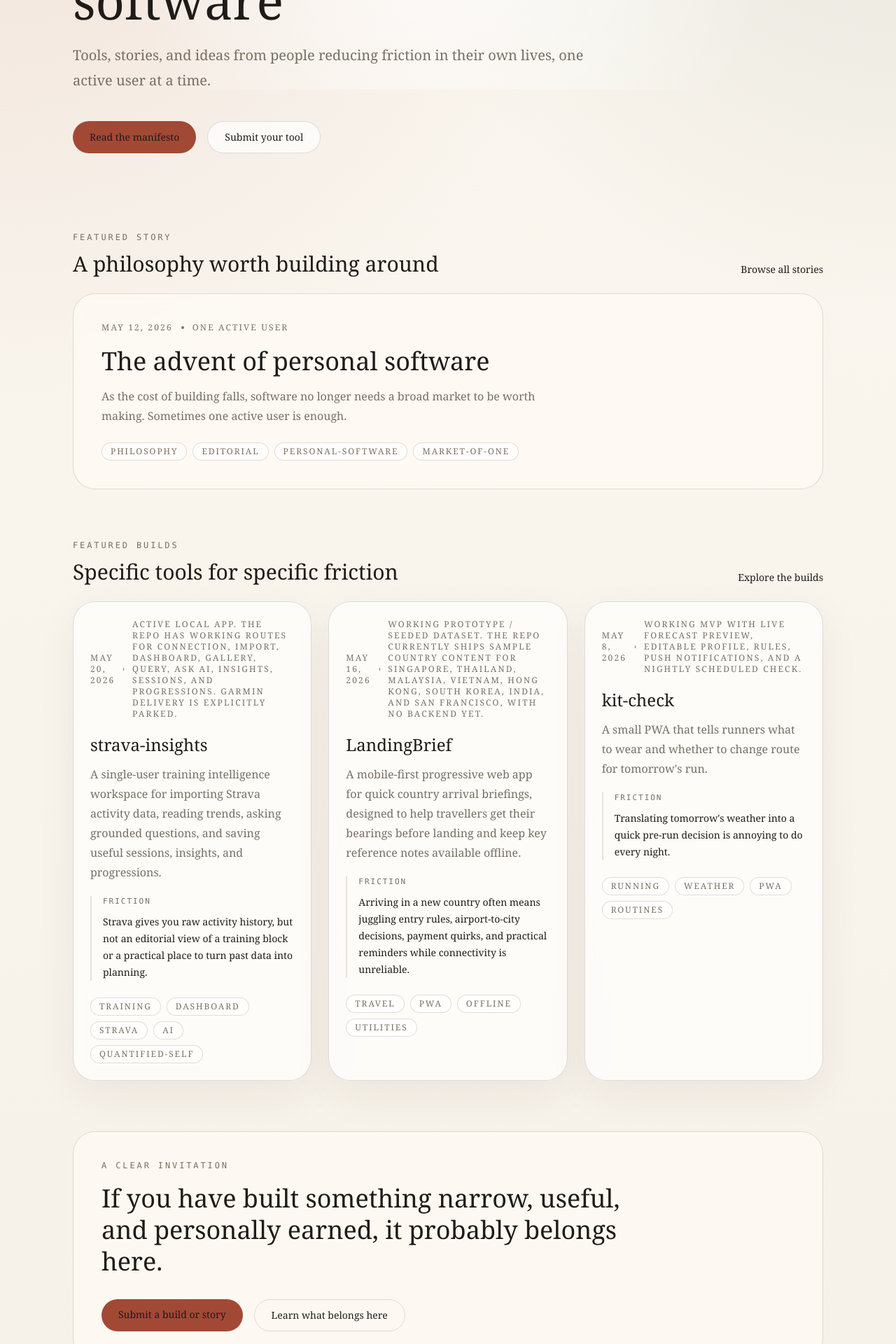
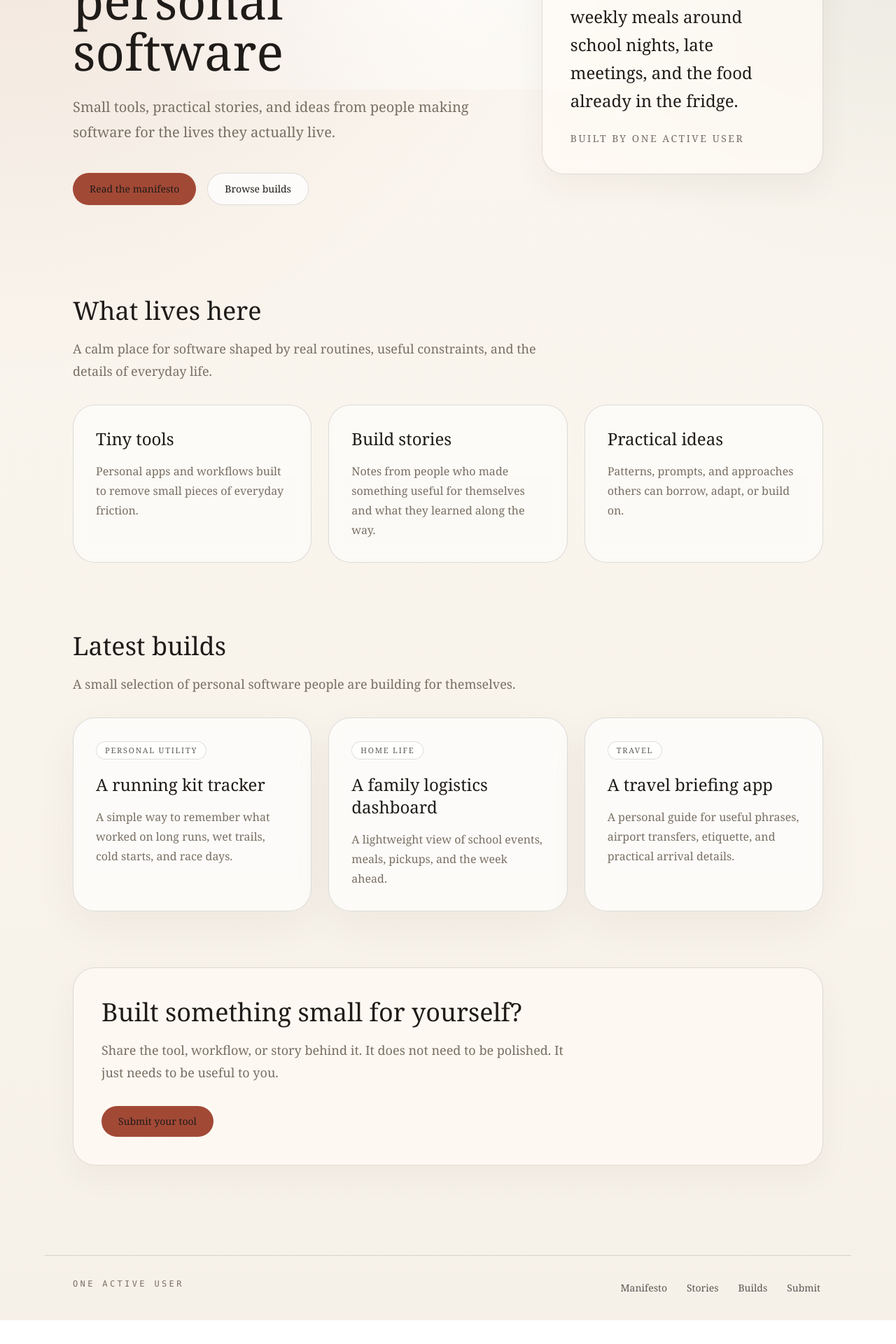
Before and after one commit to oli-deacon/one-active-user, a Next.js app: page / in a window 1280 px wide. Shown: the part 320-2240 px from the top of the page at 70% size. After the commit the page ends 2206 px from the top, so only its background shows below. Built offline with nearby package versions, Linux system fonts and the light colour scheme.

Commit message:
Refresh homepage editorial layout

```diff
--- a/src/app/globals.css
+++ b/src/app/globals.css
@@ -37,6 +37,16 @@
 a {
   color: inherit;
   text-decoration: none;
+}
+
+:focus-visible {
+  outline: 0;
+}
+
+.focus-ring:focus-visible {
+  box-shadow:
+    0 0 0 2px rgba(246, 241, 232, 0.96),
+    0 0 0 4px rgba(162, 73, 54, 0.48);
 }
 
 img {
--- a/src/app/page.tsx
+++ b/src/app/page.tsx
@@ -1,19 +1,57 @@
-import Link from "next/link";
-
-import { BuildCard } from "@/components/content/build-card";
-import { StoryCard } from "@/components/content/story-card";
-import { getFeaturedBuilds, getFeaturedStory } from "@/lib/content";
+import {
+  Button,
+  CategoryCard,
+  FeaturedBuildCard,
+  HomeBuildCard,
+  SectionHeader,
+  SubmissionPanel,
+} from "@/components/home/home-sections";
 import { siteConfig } from "@/lib/site";
 
-export default async function HomePage() {
-  const [featuredStory, featuredBuilds] = await Promise.all([
-    getFeaturedStory(),
-    getFeaturedBuilds(3),
-  ]);
+const categories = [
+  {
+    title: "Tiny tools",
+    description:
+      "Personal apps and workflows built to remove small pieces of everyday friction.",
+  },
+  {
+    title: "Build stories",
+    description:
+      "Notes from people who made something useful for themselves and what they learned along the way.",
+  },
+  {
+    title: "Practical ideas",
+    description:
+      "Patterns, prompts, and approaches others can borrow, adapt, or build on.",
+  },
+] as const;
 
+const latestBuilds = [
+  {
+    tag: "Personal utility",
+    title: "A running kit tracker",
+    description:
+      "A simple way to remember what worked on long runs, wet trails, cold starts, and race days.",
+  },
+  {
+    tag: "Home life",
+    title: "A family logistics dashboard",
+    description:
+      "A lightweight view of school events, meals, pickups, and the week ahead.",
+  },
+  {
+    tag: "Travel",
+    title: "A travel briefing app",
+    description:
+      "A personal guide for useful phrases, airport transfers, etiquette, and practical arrival details.",
+  },
+] as const;
+
+export default function HomePage() {
   return (
     <div className="pb-16">
       <section className="py-12 lg:py-20">
+        <div className="grid gap-10 lg:grid-cols-[minmax(0,1.45fr)_minmax(18rem,0.95fr)] lg:items-start lg:gap-14">
           <div className="max-w-4xl">
             <p className="font-mono text-xs uppercase tracking-[0.3em] text-[var(--muted)]">
               Personal software, curated carefully
@@ -22,79 +60,55 @@
               {siteConfig.tagline}
             </h1>
             <p className="mt-6 max-w-3xl text-xl leading-9 text-[var(--muted)]">
-            {siteConfig.description}
+              Small tools, practical stories, and ideas from people making software for the lives
+              they actually live.
             </p>
             <div className="mt-10 flex flex-wrap gap-4">
-            <Link
-              href="/about"
-              className="inline-flex items-center justify-center rounded-full bg-[var(--accent)] px-6 py-3 text-sm font-medium text-white transition hover:opacity-92"
-            >
-              Read the manifesto
-            </Link>
-            <Link
-              href="/submit"
-              className="inline-flex items-center justify-center rounded-full border border-[var(--line)] bg-white/70 px-6 py-3 text-sm text-[var(--foreground)] transition hover:border-[var(--foreground)]"
-            >
-              Submit your tool
-            </Link>
+              <Button href="/about">Read the manifesto</Button>
+              <Button href="/builds" variant="secondary">
+                Browse builds
+              </Button>
             </div>
+          </div>
+          <FeaturedBuildCard />
         </div>
       </section>
 
-      {featuredStory ? (
-        <section className="py-8">
-          <div className="mb-6 flex items-end justify-between gap-4">
-            <div>
-              <p className="font-mono text-xs uppercase tracking-[0.24em] text-[var(--muted)]">
-                Featured story
-              </p>
-              <h2 className="mt-3 text-3xl text-[var(--foreground)]">A philosophy worth building around</h2>
-            </div>
-            <Link href="/stories" className="text-sm text-[var(--accent)]">
-              Browse all stories
-            </Link>
-          </div>
-          <StoryCard story={featuredStory} featured />
-        </section>
-      ) : null}
-
-      <section className="py-10">
-        <div className="mb-6 flex items-end justify-between gap-4">
-          <div>
-            <p className="font-mono text-xs uppercase tracking-[0.24em] text-[var(--muted)]">
-              Featured builds
-            </p>
-            <h2 className="mt-3 text-3xl text-[var(--foreground)]">
-              Specific tools for specific friction
-            </h2>
-          </div>
-          <Link href="/builds" className="text-sm text-[var(--accent)]">
-            Explore the builds
-          </Link>
-        </div>
-        <div className="grid gap-6 lg:grid-cols-3">
-          {featuredBuilds.map((build) => (
-            <BuildCard key={build.slug} build={build} />
+      <section className="py-10 sm:py-12">
+        <SectionHeader
+          title="What lives here"
+          description="A calm place for software shaped by real routines, useful constraints, and the details of everyday life."
+        />
+        <div className="mt-8 grid gap-6 md:grid-cols-2 lg:grid-cols-3">
+          {categories.map((category) => (
+            <CategoryCard
+              key={category.title}
+              title={category.title}
+              description={category.description}
+            />
           ))}
         </div>
       </section>
 
-      <section className="mt-8 rounded-[2rem] border border-[var(--line)] bg-[var(--panel)] px-8 py-10 sm:px-10">
-        <p className="font-mono text-xs uppercase tracking-[0.24em] text-[var(--muted)]">
-          A clear invitation
-        </p>
-        <h2 className="mt-4 max-w-3xl text-3xl leading-tight text-[var(--foreground)] sm:text-4xl">
-          If you have built something narrow, useful, and personally earned, it probably belongs
-          here.
-        </h2>
-        <div className="mt-8 flex flex-wrap gap-4">
-          <Link href="/submit" className="rounded-full bg-[var(--accent)] px-6 py-3 text-sm text-white">
-            Submit a build or story
-          </Link>
-          <Link href="/about" className="rounded-full border border-[var(--line)] px-6 py-3 text-sm">
-            Learn what belongs here
-          </Link>
+      <section id="builds" className="py-10 sm:py-12">
+        <SectionHeader
+          title="Latest builds"
+          description="A small selection of personal software people are building for themselves."
+        />
+        <div className="mt-8 grid gap-6 md:grid-cols-2 lg:grid-cols-3">
+          {latestBuilds.map((build) => (
+            <HomeBuildCard
+              key={build.title}
+              tag={build.tag}
+              title={build.title}
+              description={build.description}
+            />
+          ))}
         </div>
+      </section>
+
+      <section className="mt-8">
+        <SubmissionPanel />
       </section>
     </div>
   );
--- /dev/null
+++ b/src/components/home/home-sections.tsx
@@ -0,0 +1,100 @@
+import Link from "next/link";
+
+type ButtonProps = {
+  href: string;
+  variant?: "primary" | "secondary";
+  children: React.ReactNode;
+};
+
+type SectionHeaderProps = {
+  title: string;
+  description: string;
+};
+
+type CategoryCardProps = {
+  title: string;
+  description: string;
+};
+
+type HomeBuildCardProps = {
+  tag: string;
+  title: string;
+  description: string;
+};
+
+export function Button({ href, variant = "primary", children }: ButtonProps) {
+  const className =
+    variant === "primary"
+      ? "bg-[var(--accent)] text-white hover:opacity-95"
+      : "border border-[var(--line)] bg-white/75 text-[var(--foreground)] hover:border-[rgba(31,27,24,0.28)] hover:bg-white";
+
+  return (
+    <Link
+      href={href}
+      className={`focus-ring inline-flex items-center justify-center rounded-full px-6 py-3 text-sm transition ${className}`}
+    >
+      {children}
+    </Link>
+  );
+}
+
+export function SectionHeader({ title, description }: SectionHeaderProps) {
+  return (
+    <div className="max-w-3xl">
+      <h2 className="text-3xl leading-tight text-[var(--foreground)] sm:text-4xl">{title}</h2>
+      <p className="mt-4 max-w-2xl text-lg leading-8 text-[var(--muted)]">{description}</p>
+    </div>
+  );
+}
+
+export function FeaturedBuildCard() {
+  return (
+    <aside className="rounded-[2rem] border border-[var(--line)] bg-[var(--panel)] p-8 shadow-[0_18px_45px_rgba(50,38,26,0.05)] backdrop-blur sm:p-10 lg:mt-8">
+      <p className="font-mono text-[11px] uppercase tracking-[0.24em] text-[var(--muted)]">
+        Featured build
+      </p>
+      <p className="mt-5 text-2xl leading-10 text-[var(--foreground)]">
+        A tiny app for planning weekly meals around school nights, late meetings, and the food
+        already in the fridge.
+      </p>
+      <p className="mt-6 text-sm uppercase tracking-[0.18em] text-[var(--muted)]">
+        Built by one active user
+      </p>
+    </aside>
+  );
+}
+
+export function CategoryCard({ title, description }: CategoryCardProps) {
+  return (
+    <article className="rounded-[2rem] border border-[var(--line)] bg-white/55 p-7 backdrop-blur sm:p-8">
+      <h3 className="text-2xl text-[var(--foreground)]">{title}</h3>
+      <p className="mt-4 text-base leading-7 text-[var(--muted)]">{description}</p>
+    </article>
+  );
+}
+
+export function HomeBuildCard({ tag, title, description }: HomeBuildCardProps) {
+  return (
+    <article className="rounded-[2rem] border border-[var(--line)] bg-white/68 p-7 shadow-[0_20px_60px_rgba(50,38,26,0.05)] backdrop-blur sm:p-8">
+      <p className="inline-flex rounded-full border border-[var(--line)] bg-white/80 px-3 py-1 text-[11px] uppercase tracking-[0.16em] text-[rgba(31,27,24,0.72)]">
+        {tag}
+      </p>
+      <h3 className="mt-5 text-2xl text-[var(--foreground)]">{title}</h3>
+      <p className="mt-4 text-base leading-7 text-[var(--muted)]">{description}</p>
+    </article>
+  );
+}
+
+export function SubmissionPanel() {
+  return (
+    <section className="rounded-[2rem] border border-[var(--line)] bg-[var(--panel)] px-8 py-10 shadow-[0_18px_45px_rgba(50,38,26,0.04)] sm:px-10">
+      <SectionHeader
+        title="Built something small for yourself?"
+        description="Share the tool, workflow, or story behind it. It does not need to be polished. It just needs to be useful to you."
+      />
+      <div className="mt-8">
+        <Button href="/submit">Submit your tool</Button>
+      </div>
+    </section>
+  );
+}
--- a/src/components/layout/site-shell.tsx
+++ b/src/components/layout/site-shell.tsx
@@ -7,7 +7,7 @@
     <div className="relative min-h-screen overflow-hidden">
       <div className="absolute inset-x-0 top-0 -z-10 h-[28rem] bg-[radial-gradient(circle_at_center,_rgba(255,255,255,0.75),_transparent_68%)]" />
       <header className="mx-auto flex w-full max-w-6xl items-center justify-between gap-6 px-6 py-6 sm:px-10">
-        <Link href="/" className="max-w-xs">
+        <Link href="/" className="focus-ring max-w-xs rounded-md">
           <div className="font-mono text-xs uppercase tracking-[0.28em] text-[var(--muted)]">
             One Active User
           </div>
@@ -15,19 +15,43 @@
             {siteConfig.tagline}
           </div>
         </Link>
-        <nav className="flex flex-wrap items-center justify-end gap-4 text-sm text-[var(--muted)]">
+        <nav
+          aria-label="Primary"
+          className="flex flex-wrap items-center justify-end gap-4 text-sm text-[rgba(31,27,24,0.76)]"
+        >
           {siteConfig.nav.map((item) => (
             <Link
               key={item.href}
               href={item.href}
-              className="transition hover:text-[var(--foreground)]"
+              className="focus-ring rounded-md px-1 py-1 transition hover:text-[var(--foreground)]"
             >
               {item.label}
             </Link>
           ))}
         </nav>
       </header>
-      <main className="mx-auto w-full max-w-6xl px-6 pb-16 sm:px-10">{children}</main>
+      <main className="mx-auto w-full max-w-6xl flex-1 px-6 pb-16 sm:px-10">{children}</main>
+      <footer className="mx-auto flex w-full max-w-6xl flex-col gap-6 border-t border-[var(--line)] px-6 py-8 sm:flex-row sm:items-start sm:justify-between sm:px-10">
+        <div>
+          <div className="font-mono text-xs uppercase tracking-[0.28em] text-[var(--muted)]">
+            One Active User
+          </div>
+        </div>
+        <nav
+          aria-label="Footer"
+          className="flex flex-wrap items-center gap-x-5 gap-y-3 text-sm text-[rgba(31,27,24,0.72)]"
+        >
+          {siteConfig.nav.map((item) => (
+            <Link
+              key={item.href}
+              href={item.href}
+              className="focus-ring rounded-md px-1 py-1 transition hover:text-[var(--foreground)]"
+            >
+              {item.label}
+            </Link>
+          ))}
+        </nav>
+      </footer>
     </div>
   );
 }
```
Lines whose indentation alone changed are shown as unchanged.
